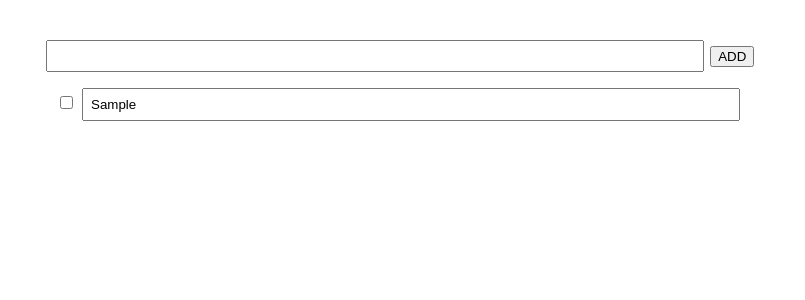
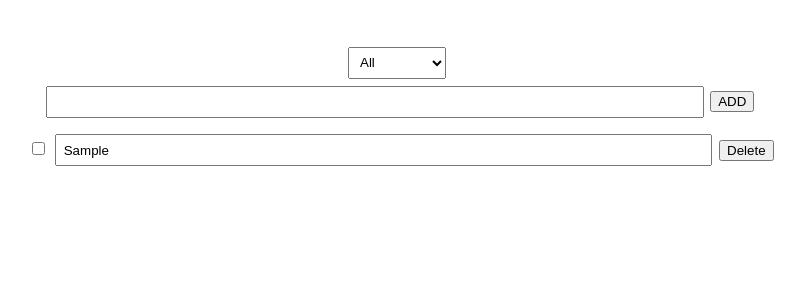
Before and after one commit to mst40/PWA-ToDo-App, a React (Vite) app: page / in a window 1280 px wide. Both pictures are taken after typing "Sample" into the empty fields and a click on the input "ADD". Shown: the top 300 px of the page, without its empty margins (243-1048 px from the left). Built offline with nearby package versions, Linux system fonts and the light colour scheme.

Commit message:
update filter, remove, clear trash can

```diff
--- a/src/App.tsx
+++ b/src/App.tsx
@@ -5,11 +5,32 @@ type Todo = {
   value: string;
   readonly id: number;
   checked: boolean;
+  removed: boolean;
 }
+
+type Filter = "all" | "checked" | "current" | 'removed'
 
 export const App = () => {
   const [text, setText] = useState<string>('');
   const [todos, setTodos] = useState<Todo[]>([])
+  const [filter, setFilter] = useState<Filter>('all')
+
+  const filteredTodos: Todo[] = todos.filter(todo => {
+    switch (filter) {
+      case 'all': {
+        return !todo.removed;
+      }
+      case 'checked': {
+        return !todo.removed && todo.checked
+      }
+      case 'current': {
+        return !todo.removed && !todo.checked
+      }
+      case 'removed': {
+        return todo.removed;
+      }
+    }
+  })
 
   const handleChange = (e: React.ChangeEvent<HTMLInputElement>) => {
     setText(e.target.value)
@@ -22,6 +43,7 @@ export const App = () => {
       value: text,
       id: new Date().getTime(),
       checked: false,
+      removed: false,
     }
 
     setTodos(prev => [newTodo, ...prev])
@@ -32,13 +54,10 @@ export const App = () => {
     setTodos(todos => {
       const newTodos: Todo[] = todos.map(todo => {
         if (todo.id === id) {
-          //{id:todo.id, value:newValue}
           return { ...todo, value: newValue }
         }
         return todo
       })
-      // console.log('original')
-      // todos.map(todo => { console.log(`id: ${todo.id} value:${todo.value}`) })
       return newTodos
     })
   }
@@ -55,34 +74,84 @@ export const App = () => {
     })
   }
 
+  const handleRemove = (id: number, removed: boolean) => {
+    setTodos(todos => {
+      const newTodos: Todo[] = todos.map(todo => {
+        if (todo.id === id) {
+          return { ...todo, removed }
+        }
+        return todo
+      })
+      return newTodos
+    })
+  }
+
+  const handleFilter = (filter: Filter) => {
+    setFilter(filter)
+  }
+
+  const handleEmpty = () => {
+    setTodos(todos => todos.filter(todo => !todo.removed))
+  }
+
+
+
   return (
     <>
-      <form
-        onSubmit={e => {
-          e.preventDefault()
-          handleSubmit()
-        }}>
-        <input type='text'
-          value={text}
-          onChange={e => handleChange(e)} />
-        <input type='submit' value={'ADD'} />
-      </form>
+      <select
+        defaultValue={'all'}
+        onChange={e => handleFilter(e.target.value as Filter)}
+      >
+        <option value="all">All</option>
+        <option value="checked">Done</option>
+        <option value="current">Current</option>
+        <option value="removed">Trash Can</option>
+      </select>
+
+      {filter === 'removed' ? (
+        <button
+          onClick={handleEmpty}
+          disabled={todos.filter(todo => todo.removed).length === 0}
+        >
+          Clear Trash Can
+        </button>
+      ) : (
+        filter !== 'checked' && (
+          <form onSubmit={e => {
+            e.preventDefault()
+            handleSubmit()
+          }}>
+
+            <input type='text' value={text} onChange={e => handleChange(e)} />
+
+            <input type='submit' value={'ADD'} />
+          </form>))}
+
+
       <ul>
-        {todos.map(todo => {
+        {filteredTodos.map(todo => {
           return (
             <li key={todo.id}>
               <input
                 type='checkbox'
+                disabled={todo.removed}
                 checked={todo.checked}
                 //checkフラグを反転
                 onChange={() => handleCheck(todo.id, !todo.checked)}
               />
+
               <input
                 type='text'
-                disabled={todo.checked}
+                disabled={todo.checked || todo.removed}
                 value={todo.value}
                 onChange={e => handleEdit(todo.id, e.target.value)}
               />
+
+              <button
+                onClick={() => handleRemove(todo.id, !todo.removed)}
+              >
+                {todo.removed ? 'Restore' : 'Delete'}
+              </button>
             </li>)
         })}
       </ul>
```
